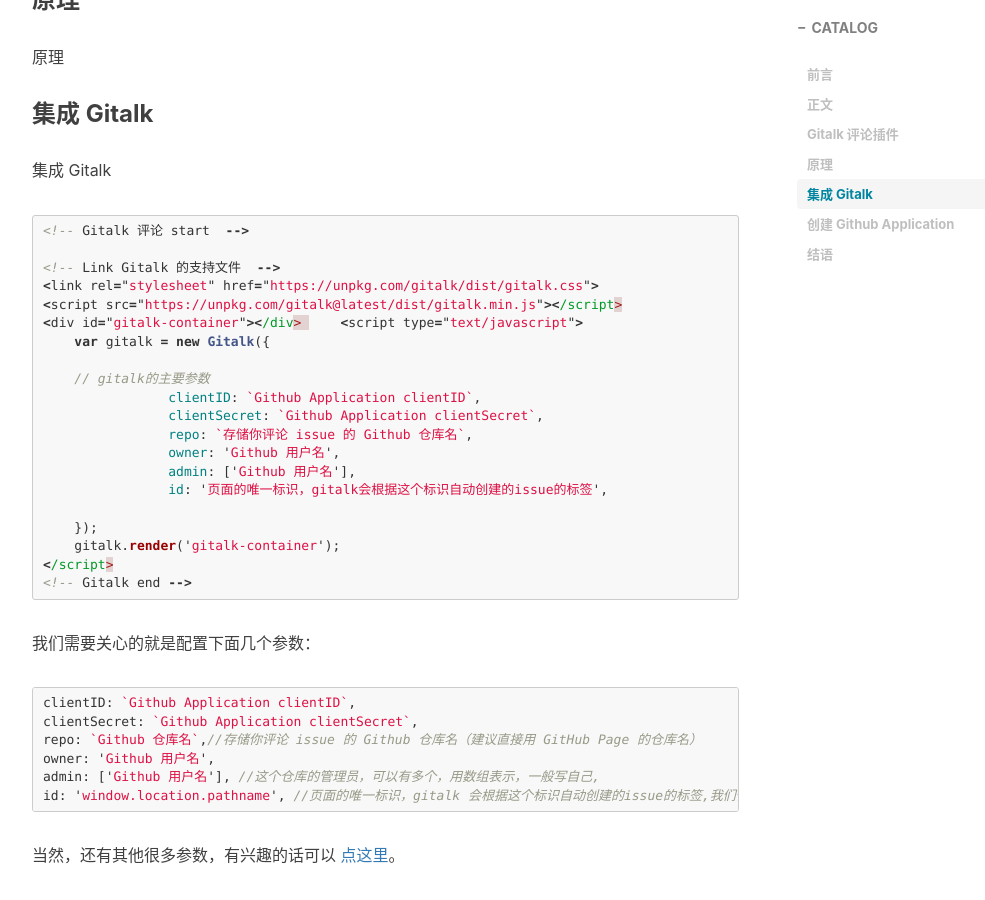
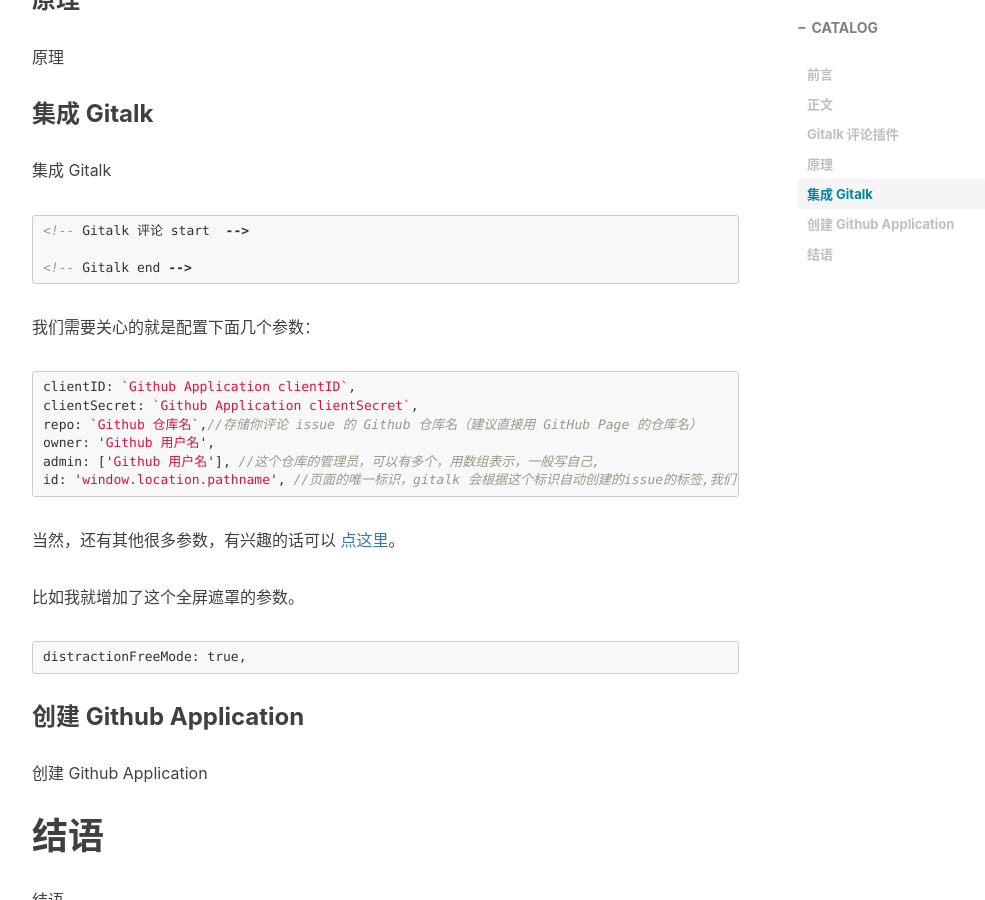
Before and after one commit to gao573052463/liyu137218.github.io, a Jekyll site: the page built from _posts/2017-12-19-模板.md, in a window 1280 px wide and 900 px high, scrolled down 939 px. Shown: the whole window, without its empty margins (233-1218 px from the left). Built offline with Jekyll 4.4.1, drawn with Linux system fonts in a browser that asks for light colours; nearby versions of some CDN libraries; comment, search, counter and statistics services are not loaded.

Commit message:
:four_leaf_colver: 关闭评论

```diff
--- a/_config.yml
+++ b/_config.yml
@@ -61,7 +61,7 @@ kramdown:
 
 # Gitalk
 gitalk:
-  enable: true    #是否开启Gitalk评论
+  enable: false    #是否开启Gitalk评论
   clientID: f2c84e7629bb1446c1a4                            #生成的clientID
   clientSecret: ca6d6139d1e1b8c43f8b2e19492ddcac8b322d0d    #生成的clientSecret
   repo: liyu137218.github.io    #仓库名称
```
